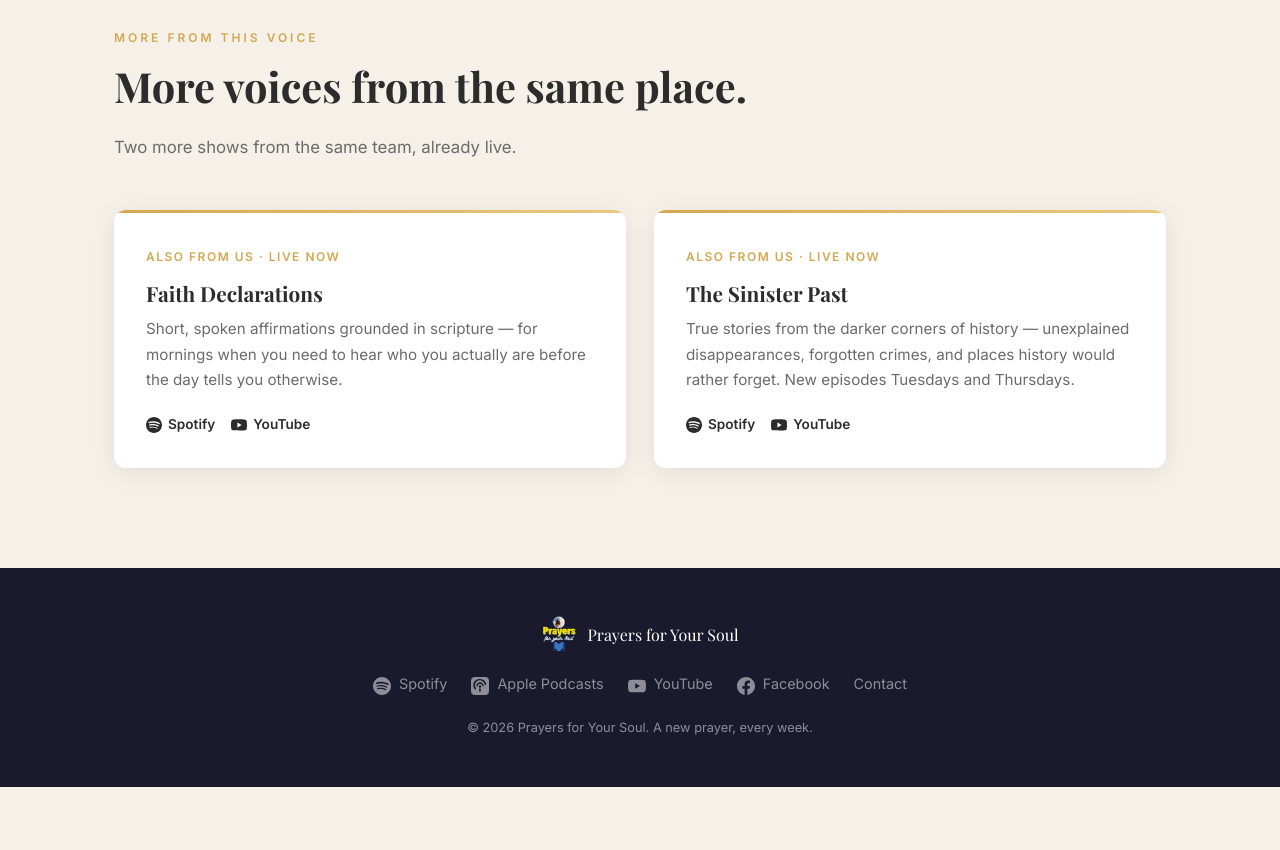
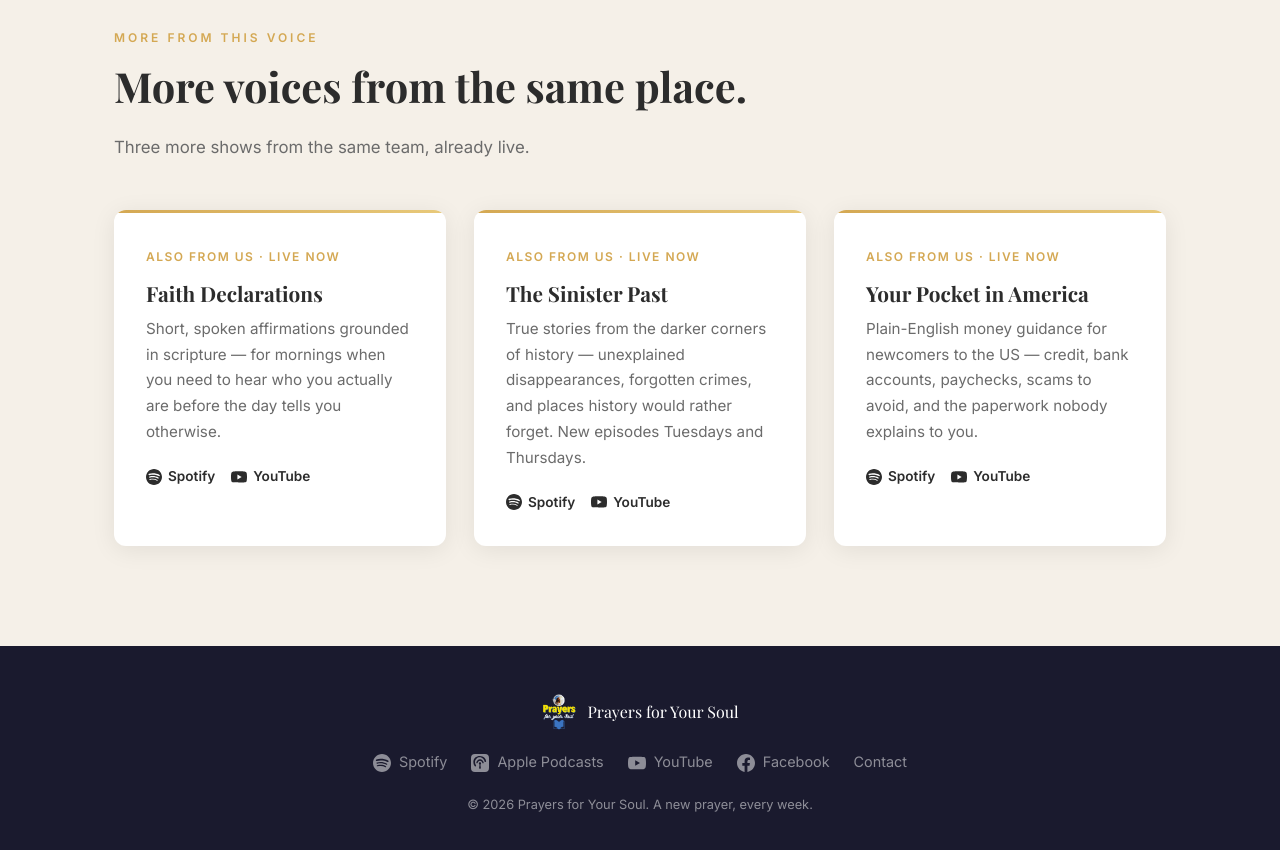
Before and after one commit to marcoscarvalhomfc-oss/prayersforyoursoul-site, a plain HTML site: page index.html in a window 1280 px wide. Shown: the part 3720-4570 px from the top of the page. Before the commit the page ends 4507 px from the top, so only its background shows below. Drawn offline with nearby package versions, Linux system fonts and the light colour scheme; a web font is replaced by a local one.

Commit message:
Add Your Pocket in America to the "More voices" section
Co-Authored-By: Claude Sonnet 5 <noreply@anthropic.com>

```diff
--- a/index.html
+++ b/index.html
@@ -454,7 +454,7 @@
     <div class="container">
       <div class="section-label">More from this voice</div>
       <h2 class="section-title">More voices from the same place.</h2>
-      <p class="section-desc">Two more shows from the same team, already live.</p>
+      <p class="section-desc">Three more shows from the same team, already live.</p>
 
       <div class="coming-grid">
         <div class="coming-card">
@@ -482,6 +482,21 @@
               Spotify
             </a>
             <a href="https://www.youtube.com/channel/UCLvK1S-BAHZoPGKWVE7L4ZQ" target="_blank" rel="noopener">
+              <svg viewBox="0 0 24 24" fill="currentColor"><path d="M23.498 6.186a2.994 2.994 0 0 0-2.112-2.12C19.505 3.545 12 3.545 12 3.545s-7.505 0-9.386.521a2.994 2.994 0 0 0-2.112 2.12C0 8.07 0 12 0 12s0 3.93.502 5.814a2.994 2.994 0 0 0 2.112 2.12c1.881.521 9.386.521 9.386.521s7.505 0 9.386-.521a2.994 2.994 0 0 0 2.112-2.12C24 15.93 24 12 24 12s0-3.93-.502-5.814zM9.6 15.6V8.4l6.4 3.6-6.4 3.6z"/></svg>
+              YouTube
+            </a>
+          </div>
+        </div>
+        <div class="coming-card">
+          <div class="coming-badge">Also from us &middot; Live now</div>
+          <h3>Your Pocket in America</h3>
+          <p>Plain-English money guidance for newcomers to the US &mdash; credit, bank accounts, paychecks, scams to avoid, and the paperwork nobody explains to you.</p>
+          <div class="coming-links">
+            <a href="https://open.spotify.com/show/3rRKiupgbJgCilnEoeuDxw" target="_blank" rel="noopener">
+              <svg viewBox="0 0 24 24" fill="currentColor"><path d="M12 0C5.4 0 0 5.4 0 12s5.4 12 12 12 12-5.4 12-12S18.66 0 12 0zm5.521 17.34c-.24.359-.66.48-1.021.24-2.82-1.74-6.36-2.101-10.561-1.141-.418.122-.779-.179-.899-.539-.12-.421.18-.78.54-.9 4.56-1.021 8.52-.6 11.64 1.32.42.18.479.659.301 1.02zm1.44-3.3c-.301.42-.841.6-1.262.3-3.239-1.98-8.159-2.58-11.939-1.38-.479.12-1.02-.12-1.14-.6-.12-.48.12-1.021.6-1.141C9.6 9.9 15 10.561 18.72 12.84c.361.181.54.78.241 1.2zm.12-3.36C15.24 8.4 8.82 8.16 5.16 9.301c-.6.179-1.2-.181-1.38-.721-.18-.601.18-1.2.72-1.381 4.26-1.26 11.28-1.02 15.721 1.621.539.3.719 1.02.419 1.56-.299.421-1.02.599-1.559.3z"/></svg>
+              Spotify
+            </a>
+            <a href="https://www.youtube.com/@yourpocketinamerica" target="_blank" rel="noopener">
               <svg viewBox="0 0 24 24" fill="currentColor"><path d="M23.498 6.186a2.994 2.994 0 0 0-2.112-2.12C19.505 3.545 12 3.545 12 3.545s-7.505 0-9.386.521a2.994 2.994 0 0 0-2.112 2.12C0 8.07 0 12 0 12s0 3.93.502 5.814a2.994 2.994 0 0 0 2.112 2.12c1.881.521 9.386.521 9.386.521s7.505 0 9.386-.521a2.994 2.994 0 0 0 2.112-2.12C24 15.93 24 12 24 12s0-3.93-.502-5.814zM9.6 15.6V8.4l6.4 3.6-6.4 3.6z"/></svg>
               YouTube
             </a>
```
